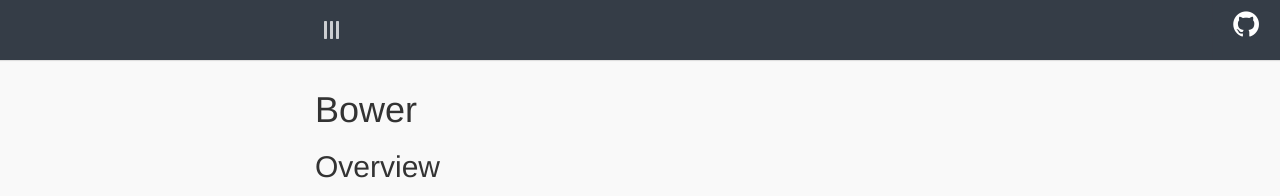
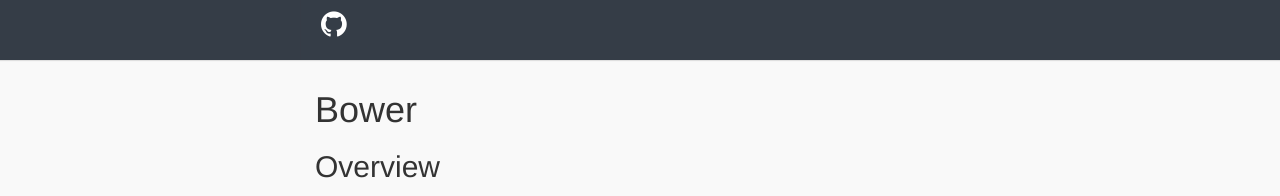
Before and after one commit to mikevoxcap/mikevoxcap.github.io, a Jekyll site: the page built from pages/bower/bower.md, in a window 1280 px wide. Shown: the top 196 px of the page. Built offline with Jekyll 4.4.1, drawn with Linux system fonts in a browser that asks for light colours; comment, search, counter and statistics services are not loaded.

Commit message:
Updating header

```diff
--- a/_layouts/default.html
+++ b/_layouts/default.html
@@ -59,16 +59,6 @@
         <nav class="navbar navbar-inverse navbar-fixed-top navbar-top">
             <div class="container-fluid">
                 <div class="navbar-header">
-                    <button type="button" class="navbar-expand-toggle{% if page.home != true %} fa-rotate-90{% endif %}">
-                        <i class="fa fa-bars icon"></i>
-                    </button>
-                    <ol class="breadcrumb navbar-breadcrumb">
-                        <li class="active"></li>
-                    </ol>
-                    <button type="button" class="navbar-right-expand-toggle pull-right visible-xs">
-                        <i class="fa fa-th icon"></i>
-                    </button>
-                </div>
                     <ul class="nav navbar-nav navbar-right">
                         <button type="button" class="navbar-right-expand-toggle pull-right visible-xs light">
                             <i class="fa fa-times icon"></i>
@@ -78,6 +68,7 @@
                                target="_blank" role="button"><i class="fa fa-github fa-2x"></i></a>
                         </li>
                     </ul>
+                </div>
             </div>
         </nav>
 
```
Lines whose indentation alone changed are shown as unchanged.
